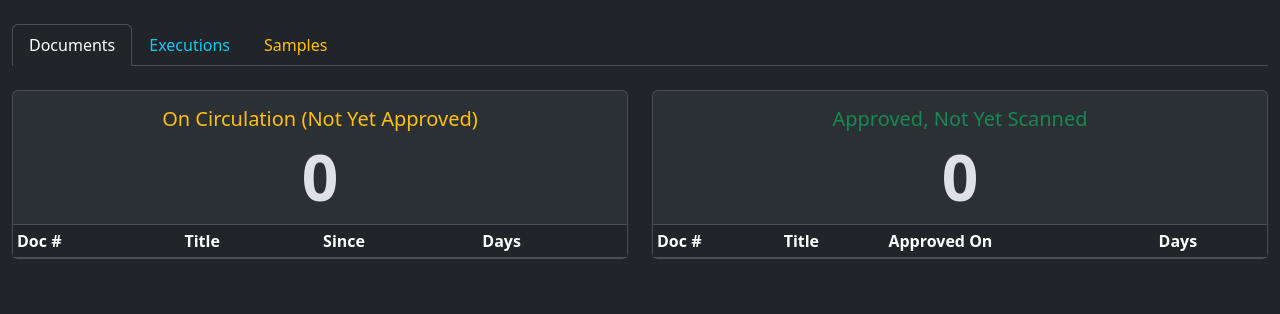
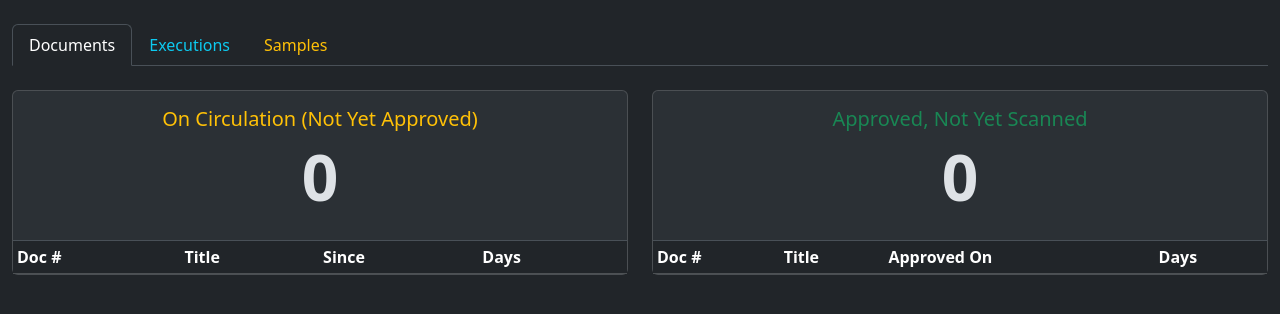
Before and after one commit to xf0123/DocTrack, a Flask app: page / in a window 1280 px wide. Shown: the part 57-371 px from the top of the page. Run offline with Flask 3, Linux system fonts and the light colour scheme; the visitor is signed in with stand-in values (Sample User, id 1); data comes from the database, SQL or seed files in the repository; tables that the repository leaves empty hold one stand-in row (values such as "Sample post"); lists and menus that the app fills with data are empty; some libraries are stand-ins or nearby versions.

Commit message:
Fix dashboard document tables

```diff
--- a/templates/dashboard.html
+++ b/templates/dashboard.html
@@ -18,12 +18,12 @@
     <div class="tab-pane fade show active" id="docs-tab">
         <div class="row">
             <div class="col-md-6 mb-3">
-                <div class="card h-100 bg-body-tertiary">
-                    <div class="card-body text-center pb-0 border-bottom">
+                <div class="card h-100 bg-body-tertiary dashboard-docs-card">
+                    <div class="card-body text-center border-bottom dashboard-docs-summary">
                         <h5 class="text-warning">On Circulation (Not Yet Approved)</h5>
                         <h1 class="display-3 fw-bold">{{ on_circulation|length }}</h1>
                     </div>
-                    <div class="card-body p-0" style="max-height: 400px; overflow-y: auto;">
+                    <div class="card-body p-0 dashboard-docs-table">
                         <table class="table table-hover table-sm m-0">
                             <thead class="table-dark" style="position: sticky; top: 0;">
                                 <tr><th>Doc #</th><th>Title</th><th>Since</th><th>Days</th></tr>
@@ -31,9 +31,9 @@
                             <tbody>
                                 {% for doc in on_circulation %}
                                 <tr>
-                                    <td>{{ doc.doc_number }}</td>
-                                    <td>{{ doc.subject }}</td>
-                                    <td>{{ (doc.date or doc.upload_date or doc.created_at) | format_date }}</td>
+                                    <td>{{ doc.doc_no }}</td>
+                                    <td>{{ doc.title }}</td>
+                                    <td>{{ doc.created_at | format_date }}</td>
                                     <td class="fw-bold text-warning">{{ doc.days }}</td>
                                 </tr>
                                 {% endfor %}
@@ -44,12 +44,12 @@
             </div>
 
             <div class="col-md-6 mb-3">
-                <div class="card h-100 bg-body-tertiary">
-                    <div class="card-body text-center pb-0 border-bottom">
+                <div class="card h-100 bg-body-tertiary dashboard-docs-card">
+                    <div class="card-body text-center border-bottom dashboard-docs-summary">
                         <h5 class="text-success">Approved, Not Yet Scanned</h5>
                         <h1 class="display-3 fw-bold">{{ approved_not_scanned|length }}</h1>
                     </div>
-                    <div class="card-body p-0" style="max-height: 400px; overflow-y: auto;">
+                    <div class="card-body p-0 dashboard-docs-table">
                         <table class="table table-hover table-sm m-0">
                             <thead class="table-dark" style="position: sticky; top: 0;">
                                 <tr><th>Doc #</th><th>Title</th><th>Approved On</th><th>Days</th></tr>
@@ -57,8 +57,8 @@
                             <tbody>
                                 {% for doc in approved_not_scanned %}
                                 <tr>
-                                    <td>{{ doc.doc_number }}</td>
-                                    <td>{{ doc.subject }}</td>
+                                    <td>{{ doc.doc_no }}</td>
+                                    <td>{{ doc.title }}</td>
                                     <td>{{ doc.approved_date | format_date }}</td>
                                     <td class="fw-bold text-success">{{ doc.days }}</td>
                                 </tr>
```
